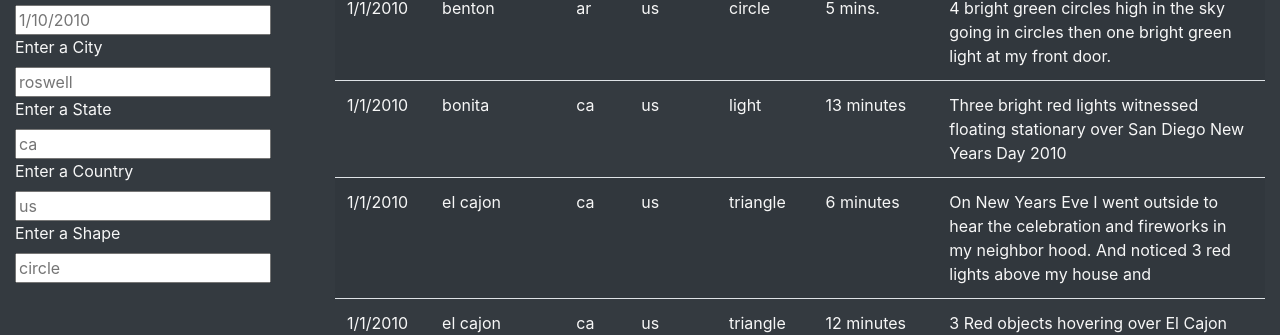
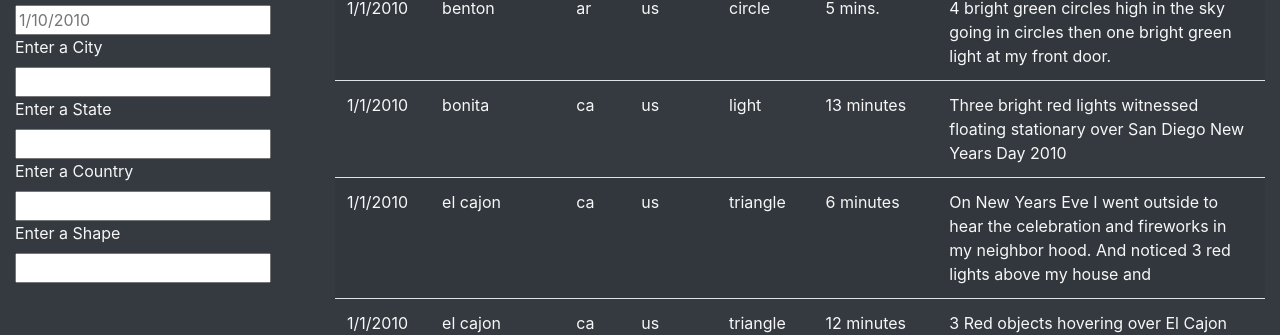
Before and after one commit to mik-moo/UFOs, a plain HTML site: page index.html in a window 1280 px wide. Shown: the part 806-1141 px from the top of the page. Drawn offline with nearby package versions, Linux system fonts and the light colour scheme.

Commit message:
adding images for report, update index

```diff
--- a/index.html
+++ b/index.html
@@ -62,13 +62,13 @@
                             <label for="'date">Enter a Date</label>
                             <input type="text" placeholder="1/10/2010" id="datetime" />
                             <label for="'city">Enter a City</label>
-                            <input type="text" placeholder="roswell" id="city" />
+                            <input type="text" placeholder=" " id="city" />
                             <label for="'state">Enter a State</label>
-                            <input type="text" placeholder="ca" id="state" />
+                            <input type="text" placeholder=" " id="state" />
                             <label for="'country">Enter a Country</label>
-                            <input type="text" placeholder="us" id="country" />
+                            <input type="text" placeholder=" " id="country" />
                             <label for="'shape">Enter a Shape</label>
-                            <input type="text" placeholder="circle" id="shape" />
+                            <input type="text" placeholder=" " id="shape" />
                         </li>
                     </ul>
                 </form>
```
Also changed, not shown: static/images/beginning_data.png (added), static/images/city_state_date_shape.png (added), static/images/date_shape.png (added), static/images/shape.png (added), static/images/state_date_shape.png (added).
